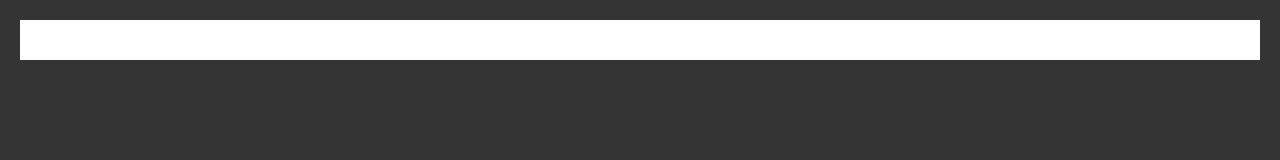
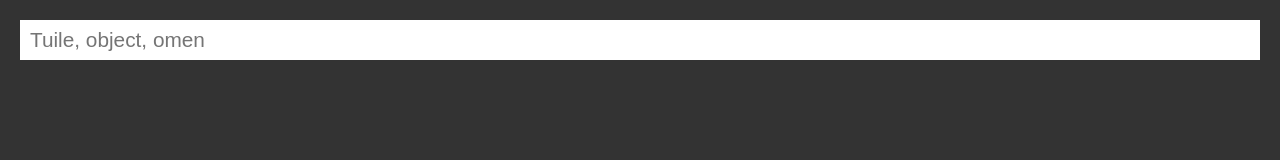
Before and after one commit to Calvein/betrayal-fr, a website: page index.html in a window 1280 px wide. Drawn offline with nearby package versions, Linux system fonts and the light colour scheme.

Commit message:
Add placeholder

```diff
--- a/index.html
+++ b/index.html
@@ -9,7 +9,7 @@
 </head>
 <body>
 
-<input list="data" />
+<input placeholder="Tuile, object, omen" list="data" />
 <datalist id="data"></datalist>
 
 <main></main>
```
